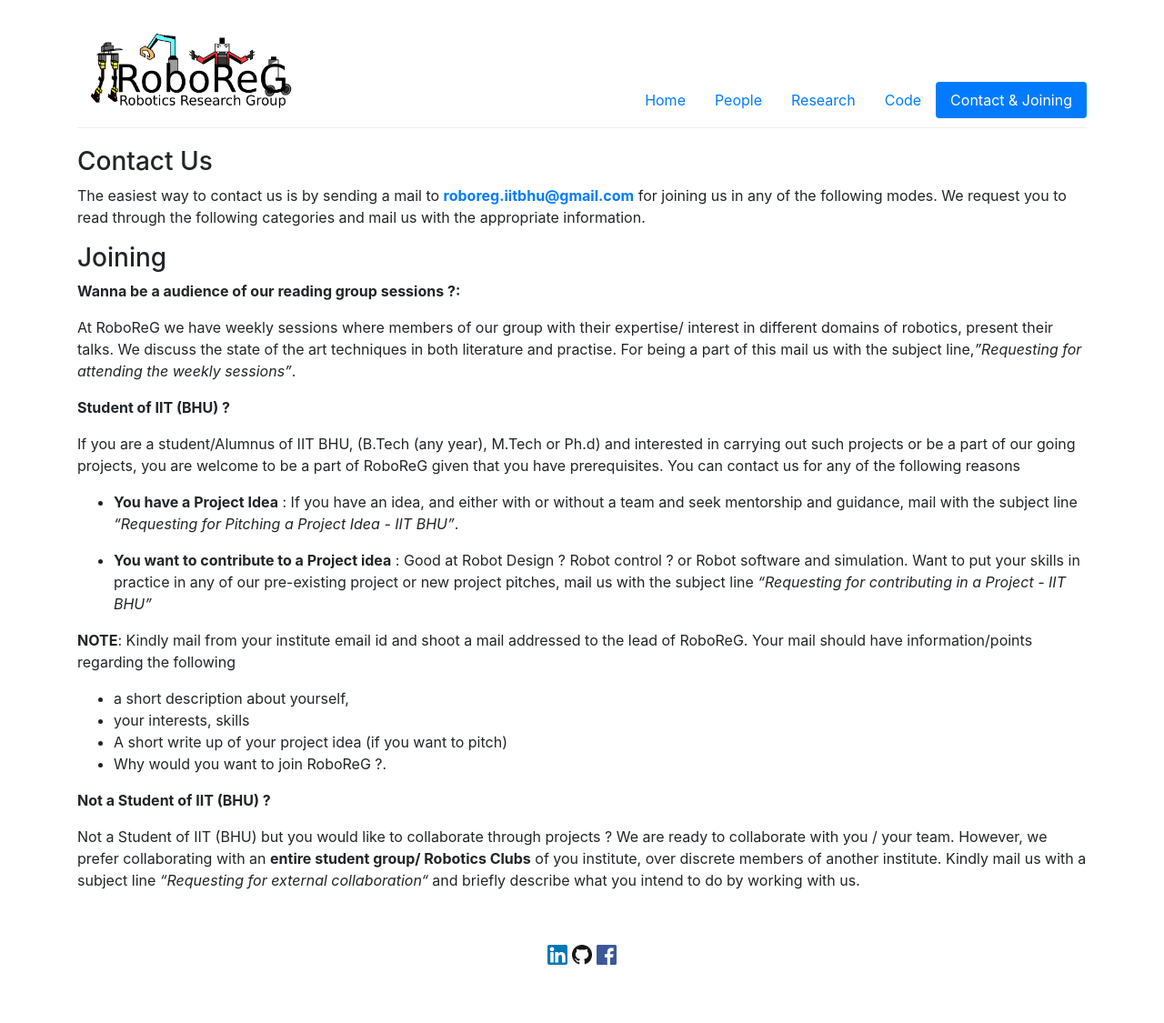
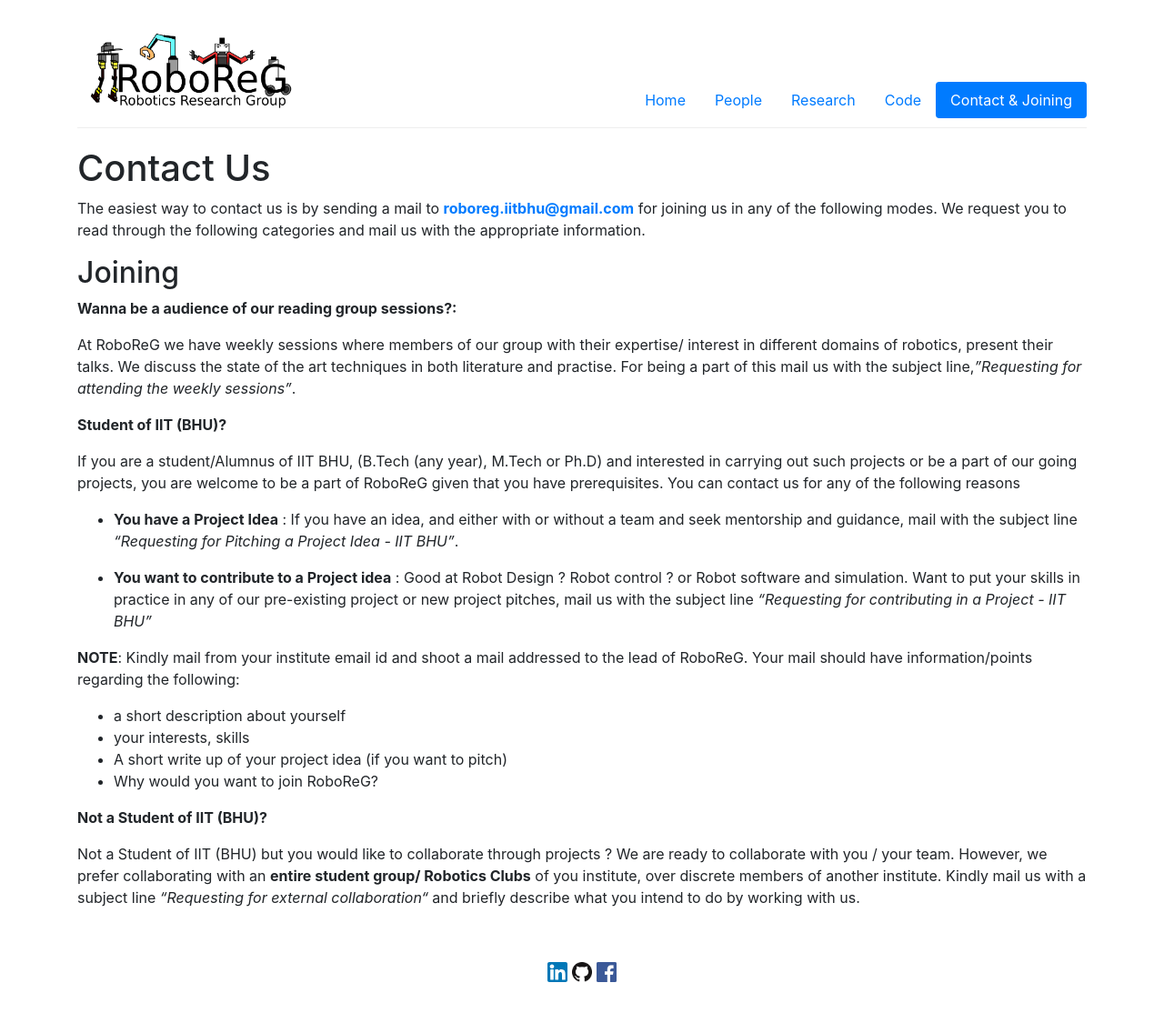
Before and after one commit to Robotics-Club-IIT-BHU/RoboReG, a Jekyll site: the page built from join.md, in a window 1280 px wide. Shown: the whole page at 91% size. Built offline with Jekyll 4.4.1, drawn with Linux system fonts in a browser that asks for light colours.

Commit message:
Deleted unnecessary files

```diff
--- a/index.html
+++ b/index.html
@@ -62,7 +62,7 @@
           <img src="{{ site.base }}/img/simult-multi-agent/baxter.gif" alt="gaits" style="height:56vh" >
         </div>
         <div class="item" align="center">
-          <img src="{{ site.base }}/img/swarm/iota_bRoll.gif" alt="gaits" style="height:56vh">
+          <img src="{{ site.base }}/img/swarm-robo/iota_broll.gif" alt="gaits" style="height:56vh">
         </div>
       </div>
 
--- a/join.md
+++ b/join.md
@@ -2,42 +2,39 @@
 layout: default
 ---
 
-### Contact Us
+# Contact Us
+
 The easiest  way to contact us is by sending a mail to **[roboreg.iitbhu@gmail.com](mailto:roboreg.iitbhu@gmail.com)** for joining us in any of the following modes. We request you to read through the following categories and mail us with the appropriate information.
 
-### Joining
+## Joining
 
-**Wanna be a audience of our reading group sessions ?:**
+**Wanna be a audience of our reading group sessions?:**
 
 At RoboReG we have weekly sessions where members  of our group with their expertise/ interest in different domains of robotics, present their talks. We discuss the state of the art techniques in both literature and practise. For being a part of this mail us with the subject line,*”Requesting for attending the weekly sessions”*.
 
-**Student of IIT (BHU) ?**
+**Student of IIT (BHU)?**
 
-If you are a student/Alumnus of IIT BHU, (B.Tech (any year), M.Tech or Ph.d) and interested in carrying out such projects or be a part of our going projects, you are welcome to be a part of RoboReG given that you have prerequisites. You can contact us for any of the following reasons
+If you are a student/Alumnus of IIT BHU, (B.Tech (any year), M.Tech or Ph.D) and interested in carrying out such projects or be a part of our going projects, you are welcome to be a part of RoboReG given that you have prerequisites. You can contact us for any of the following reasons
 
 - **You have a Project Idea** : If you have an idea, and either with or without a team and seek mentorship and guidance, mail with the subject line *“Requesting for Pitching a Project Idea - IIT BHU”*.
 
 - **You want to contribute to a Project idea** :  Good at Robot Design ? Robot control ? or Robot software and simulation. Want to put your skills in practice  in any of our pre-existing project or new project pitches, mail us with the subject line *“Requesting for contributing in a Project - IIT BHU”*
 
-**NOTE**: Kindly mail from your institute email id and shoot a mail addressed to the lead of RoboReG. Your mail should have information/points regarding the following
-- a short description about yourself,
+**NOTE**: Kindly mail from your institute email id and shoot a mail addressed to the lead of RoboReG. Your mail should have information/points regarding the following:
+
+- a short description about yourself
 - your interests, skills
 - A short write up of your project idea (if you want to pitch)
-- Why would you want to join RoboReG ?.
+- Why would you want to join RoboReG?
 
-**Not a Student of IIT (BHU) ?**
+**Not a Student of IIT (BHU)?**
 
 Not a Student of IIT (BHU) but you would like to collaborate through projects ? We are ready to collaborate with you / your team. However, we prefer collaborating with an **entire student group/ Robotics Clubs** of you institute, over discrete members of another  institute. Kindly mail us with a subject line *“Requesting for external collaboration“*  and briefly describe what you intend to do by working with us.
 
-
-
 <br>
 <div align='center'>
-	<a href="https://www.linkedin.com/company/robotics-club-iit-bhu-varanasi/?originalSubdomain=in"><img src="./img/linkedin.svg" 			alt="LinkedIn" width="2%"/></a>
-
-	<a href="https://github.com/Robotics-Club-IIT-BHU"><img src="./img/octocat.png" alt="GitHub" width="2%"/></a>
-
-	<a href="https://www.facebook.com/robotics.iitbhu/"><img src="./img/fb.png" alt="Facebook" width="2%"/></a>
+	<a href="https://www.linkedin.com/company/robotics-club-iit-bhu-varanasi/?originalSubdomain=in" target="_blank"><img src="./img/linkedin.svg" 			alt="LinkedIn" width="2%"/></a>
+<a href="https://github.com/Robotics-Club-IIT-BHU" target="_blank"><img src="./img/octocat.png" alt="GitHub" width="2%"/></a>
+<a href="https://www.facebook.com/robotics.iitbhu/" target="_blank"><img src="./img/fb.png" alt="Facebook" width="2%"/></a>
 </div>
 <br>
-<br>
```
Also changed, not shown: _posts/2018-08-09-welcome.md (+1 -1 lines), _posts/2019-08-15-juliacon.md (deleted, +0 -10 lines), _posts/2019-09-11-racing.md (deleted, +0 -9 lines), _posts/2019-09-21-aiaa_astrodynamics.md (deleted, +0 -8 lines), _posts/2019-11-7-IROS.md (deleted, +0 -10 lines), _posts/2020-02-22-RAL.md (deleted, +0 -12 lines), _posts/2020-05-14-RSS.md (deleted, +0 -10 lines), _posts/2020-08-26-CMU.md (deleted, +0 -8 lines), _projects/chase-and-run.md (+2 -0 lines), code.md (+8 -6 lines).
